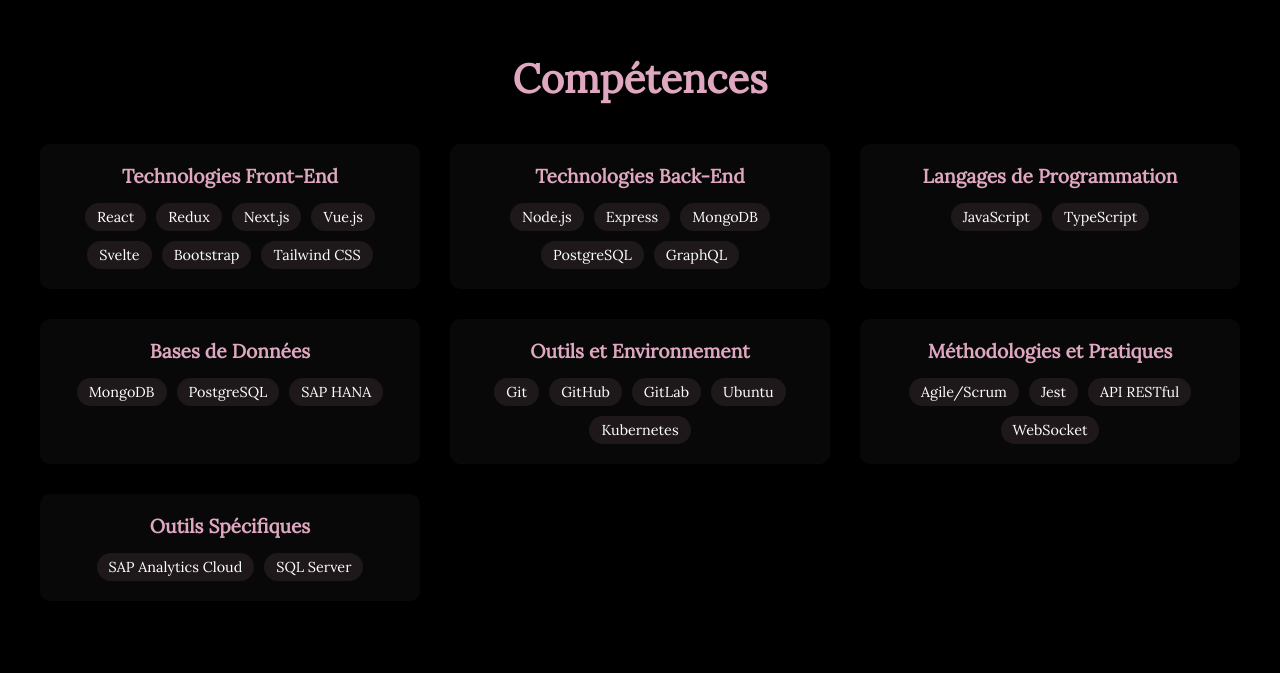
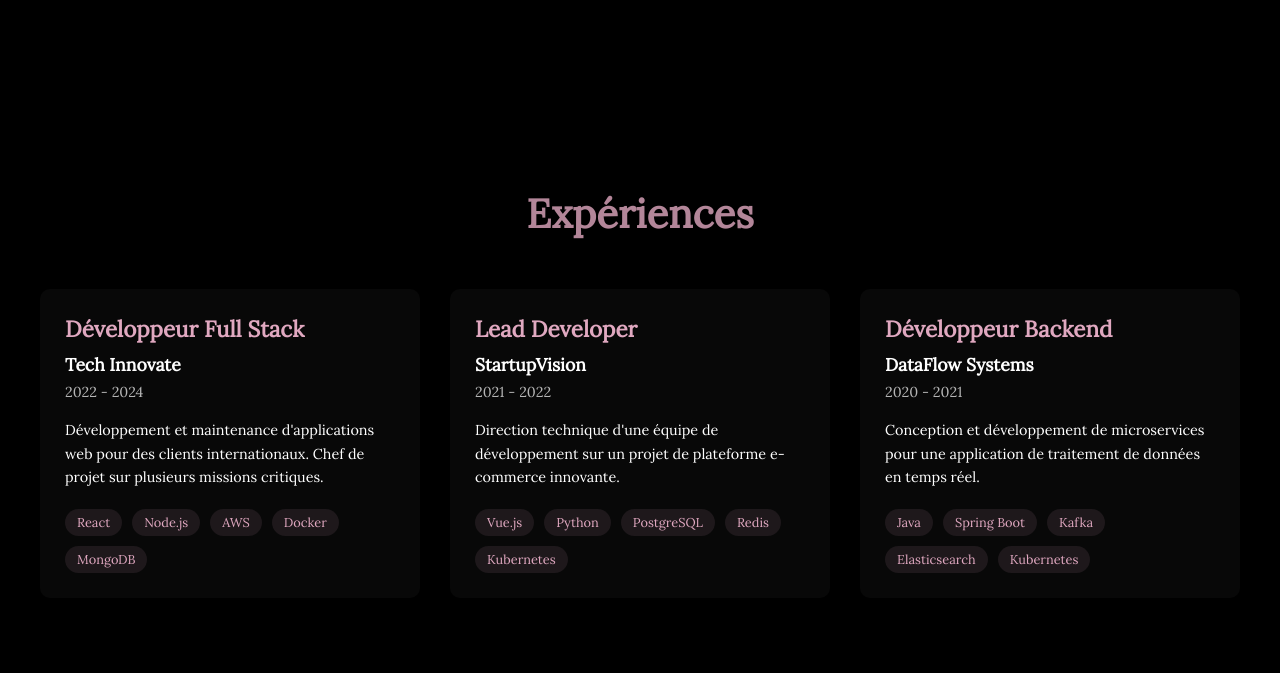
Before and after one commit to kamellaidi/feusacree, a React (Vite) app: page / in a window 1280 px wide. Shown: the part 1607-2280 px from the top of the page. Built offline with nearby package versions, Linux system fonts and the light colour scheme.

Commit message:
add experiences

```diff
--- a/src/App.jsx
+++ b/src/App.jsx
@@ -5,6 +5,7 @@
 import Projects from './components/Projects/Projects'
 import Skills from './components/Skills/Skills'
 import Contact from './components/Contact/Contact'
+import Experiences from './components/Experiences/Experiences'
 
 const App = () => {
   return (
@@ -14,6 +15,7 @@
       <main>
         <Presentation />
         <Projects />
+        <Experiences />
         <Skills />
         <Contact />
       </main>
--- /dev/null
+++ b/src/components/Experiences/Experiences.jsx
@@ -0,0 +1,93 @@
+// Experiences.jsx
+import React, { useState } from 'react';
+import './experiences.css';
+import Modal from '../Modal/Modal';
+import ProjectModalContent from '../Modal/ProjectModalContent/ProjectModalContent';
+
+const experiences = [
+  {
+    title: "Développeur Full Stack",
+    company: "Tech Innovate",
+    period: "2022 - 2024",
+    description: "Développement et maintenance d'applications web pour des clients internationaux. Chef de projet sur plusieurs missions critiques.",
+    longDescription: "En tant que développeur full stack chez Tech Innovate, j'ai dirigé le développement de plusieurs applications web complexes, gérant à la fois le front-end et le back-end. J'ai mis en place des architectures scalables et performantes, tout en assurant la formation de développeurs juniors. J'ai également participé à l'amélioration continue des processus de développement.",
+    technologies: ["React", "Node.js", "AWS", "Docker", "MongoDB"],
+    images: [
+      '/src/assets/screenshots_projects/test1.png',
+      '/src/assets/screenshots_projects/test1 copy.png',
+      '/src/assets/screenshots_projects/test1 copy 2.png'
+    ],
+    achievements: ["Réduction de 40% du temps de chargement", "Migration réussie vers le cloud", "Formation de 5 développeurs juniors"]
+  },
+  {
+    title: "Lead Developer",
+    company: "StartupVision",
+    period: "2021 - 2022",
+    description: "Direction technique d'une équipe de développement sur un projet de plateforme e-commerce innovante.",
+    longDescription: "À la tête d'une équipe de développeurs chez StartupVision, j'ai piloté la création d'une plateforme e-commerce de nouvelle génération. J'ai géré l'intégralité du cycle de développement, de la conception à la mise en production, tout en assurant la coordination avec les différentes parties prenantes.",
+    technologies: ["Vue.js", "Python", "PostgreSQL", "Redis", "Kubernetes"],
+    images: [
+      '/src/assets/screenshots_projects/test1 copy 3.png',
+      '/src/assets/screenshots_projects/test1 copy 4.png',
+      '/src/assets/screenshots_projects/test1 copy 5.png'
+    ],
+    achievements: ["Lancement réussi en 6 mois", "Acquisition de 10000 utilisateurs", "Taux de satisfaction client de 95%"]
+  },
+  {
+    title: "Développeur Backend",
+    company: "DataFlow Systems",
+    period: "2020 - 2021",
+    description: "Conception et développement de microservices pour une application de traitement de données en temps réel.",
+    longDescription: "Chez DataFlow Systems, j'ai contribué au développement d'une architecture microservices complexe pour le traitement de données en temps réel. J'ai implémenté des solutions robustes pour gérer des flux de données massifs, tout en assurant la haute disponibilité et la scalabilité du système.",
+    technologies: ["Java", "Spring Boot", "Kafka", "Elasticsearch", "Kubernetes"],
+    images: [
+      '/src/assets/screenshots_projects/test1 copy 5.png',
+      '/src/assets/screenshots_projects/test1 copy 6.png',
+      '/src/assets/screenshots_projects/test1 copy 7.png'
+    ],
+    achievements: ["Traitement de 1M de requêtes/jour", "Amélioration de 60% des performances", "Zéro downtime sur 12 mois"]
+  }
+];
+
+const Experiences = () => {
+  const [selectedExperience, setSelectedExperience] = useState(null);
+
+  return (
+    <section id="experiences" className="experiences-section">
+      <h2>Expériences</h2>
+      <div className="experiences-grid">
+        {experiences.map((experience, index) => (
+          <div
+            key={index}
+            onClick={() => setSelectedExperience(experience)}
+            className="experience-card"
+          >
+            <h3>{experience.title}</h3>
+            <h4 className="company">{experience.company}</h4>
+            <p className="period">{experience.period}</p>
+            <p>{experience.description}</p>
+            <div className="technologies">
+              {experience.technologies.map((tech, techIndex) => (
+                <span key={techIndex} className="tech-badge">
+                  {tech}
+                </span>
+              ))}
+            </div>
+          </div>
+        ))}
+      </div>
+
+      <Modal
+        isOpen={!!selectedExperience}
+        onClose={() => setSelectedExperience(null)}
+        title={selectedExperience?.title || ''}
+      >
+        {selectedExperience && (
+          <ProjectModalContent project={selectedExperience} />
+        )}
+      </Modal>
+    </section>
+  );
+};
+
+export default Experiences;
--- /dev/null
+++ b/src/components/Experiences/experiences.css
@@ -0,0 +1,102 @@
+/* experiences.css */
+.experiences-section {
+    position: relative;
+    min-height: 100vh;
+    width: 100%;
+    padding: 60px 20px;
+    display: flex;
+    flex-direction: column;
+    justify-content: center;
+    align-items: center;
+  }
+
+  .experiences-section h2 {
+    color: #e0a8c0;
+    font-size: 2.5rem;
+    opacity: 0.8;
+    margin-bottom: 50px;
+  }
+
+  .experiences-grid {
+    display: grid;
+    grid-template-columns: repeat(auto-fit, minmax(280px, 1fr));
+    gap: 30px;
+    max-width: 1200px;
+    margin: 0 auto;
+  }
+
+  .experience-card {
+    background: rgba(255, 255, 255, 0.03);
+    border-radius: 10px;
+    padding: 25px;
+    color: #fff;
+    transition: transform 0.3s ease, box-shadow 0.3s ease;
+    display: flex;
+    flex-direction: column;
+    justify-content: space-between;
+    height: 100%;
+  }
+
+  .experience-card:hover {
+    transform: translateY(-5px);
+    box-shadow: 0 4px 15px rgba(224, 168, 192, 0.2);
+  }
+
+  .experience-card h3 {
+    color: #e0a8c0;
+    margin-bottom: 10px;
+    font-size: 1.4rem;
+  }
+
+  .experience-card .company {
+    color: #fff;
+    font-size: 1.1rem;
+    margin-bottom: 5px;
+  }
+
+  .experience-card .period {
+    color: rgba(255, 255, 255, 0.7);
+    font-size: 0.9rem;
+    margin-bottom: 15px;
+  }
+
+  .experience-card p {
+    font-size: 0.9rem;
+    margin-bottom: 20px;
+    line-height: 1.6;
+    flex-grow: 1;
+  }
+
+  .technologies {
+    display: flex;
+    flex-wrap: wrap;
+    gap: 10px;
+    margin-top: auto;
+  }
+
+  .tech-badge {
+    background-color: rgba(224, 168, 192, 0.1);
+    color: #e0a8c0;
+    padding: 5px 12px;
+    border-radius: 15px;
+    font-size: 0.8rem;
+    transition: background-color 0.3s ease;
+  }
+
+  .tech-badge:hover {
+    background-color: rgba(224, 168, 192, 0.2);
+  }
+
+  @media screen and (max-width: 768px) {
+    .experiences-grid {
+      grid-template-columns: 1fr;
+    }
+
+    .experience-card {
+      text-align: center;
+    }
+
+    .technologies {
+      justify-content: center;
+    }
+  }
```
